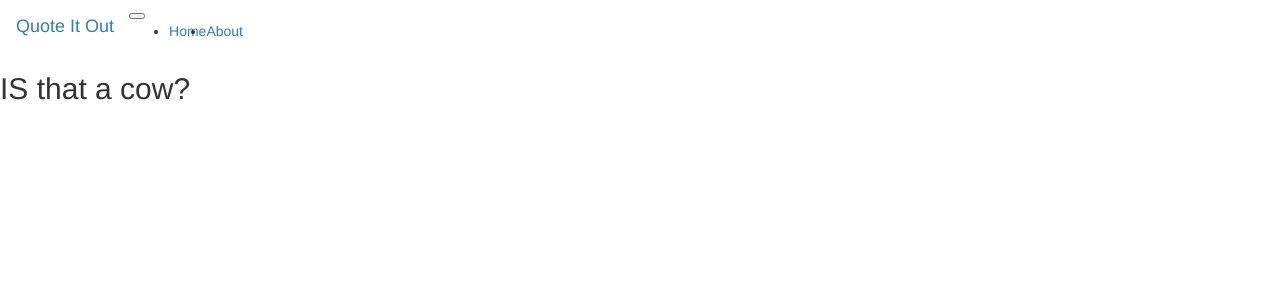
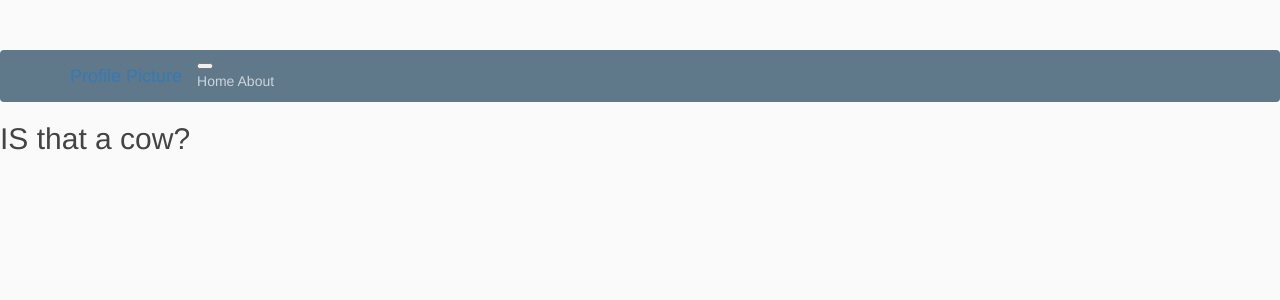
Before and after one commit to AlexWanyoike/Djangoweekone, a Django app: page /base/ in a window 1280 px wide. Shown: the top 300 px of the page. Run offline with Django 3.2, Linux system fonts and the light colour scheme; some libraries are stand-ins or nearby versions.

Commit message:
Navbar styling Inputed

```diff
--- a/base/templates/base/base.html
+++ b/base/templates/base/base.html
@@ -1,4 +1,5 @@
 {% load bootstrap3 %}
+{% load static %}
 <!DOCTYPE html>
 <html>
 <head>
@@ -12,16 +13,17 @@
 
   {% block styles %}
     {% bootstrap_css %}
+    <link rel="stylesheet" href="{% static 'css/base.css' %}">
   {% endblock %}
 
 </head>
 <body>
-  {% include "navbar.html" %}
+    {% include "navbar.html" %}
     <h2>IS that a cow?</h2>
 
     {% block scripts %}
         <script src="https://ajax.googleapis.com/ajax/libs/jquery/3.2.1/jquery.min.js"></script>
-     {% bootstrap_javascript %}
+      {% bootstrap_javascript %}
     {% endblock %}
 </body>
 </html>
--- a/base/templates/navbar.html
+++ b/base/templates/navbar.html
@@ -1,19 +1,18 @@
-<nav class="navbar navbar-expand-lg navbar-dark bg-dark">
-    <a class="navbar-brand" href="#">Quote It Out</a>
-    <button class="navbar-toggler" type="button" data-toggle="collapse" data-target="#navbarNav" aria-controls="navbarNav" aria-expanded="false" aria-label="Toggle navigation">
-      <span class="navbar-toggler-icon"></span>
-    </button>
-    <div class="col-auto">
-      <div class="collapse navbar-collapse" id="navbarNav">
-        <ul class="navbar-nav" id="leftside">
-          <li class="nav-item active">
-            <a class="nav-link" href="#">Home<span class="sr-only">(current)</span></a>
-          </li>
-          <li class="nav-item active">
-            <a class="nav-link" href="#">About<span class="sr-only">(current)</span></a>
-          </li>
+<header class="site-header">
+  <nav class="navbar navbar-expand-md navbar-dark bg-steel fixed-top">
+    <div class="container">
+      <a class="navbar-brand mr-4" href="/">Profile Picture</a>
+      <button class="navbar-toggler" type="button" data-toggle="collapse" data-target="#navbarToggle" aria-controls="navbarToggle" aria-expanded="false" aria-label="Toggle navigation">
+        <span class="navbar-toggler-icon"></span>
+      </button>
+      <div class="collapse navbar-collapse" id="navbarToggle">
+        <div class="navbar-nav mr-auto">
+          <a class="nav-item nav-link" href="">Home</a>
+          <a class="nav-item nav-link" href="">About</a>
+        </div>
+        <!-- Navbar Right Side -->
 
-        </ul>
       </div>
     </div>
-</nav>
+  </nav>
+</header>
--- a/profile_user/settings.py
+++ b/profile_user/settings.py
@@ -9,6 +9,8 @@ https://docs.djangoproject.com/en/3.2/topics/settings/
 For the full list of settings and their values, see
 https://docs.djangoproject.com/en/3.2/ref/settings/
 """
+
+import os
 
 from pathlib import Path
 
@@ -121,6 +123,9 @@ USE_TZ = True
 # https://docs.djangoproject.com/en/3.2/howto/static-files/
 
 STATIC_URL = '/static/'
+STATICFILES_DIRS = [
+    os.path.join(BASE_DIR, "static"),
+]
 
 # Default primary key field type
 # https://docs.djangoproject.com/en/3.2/ref/settings/#default-auto-field
--- /dev/null
+++ b/static/css/base.css
@@ -0,0 +1,80 @@
+body {
+    background: #fafafa;
+    color: #333333;
+    margin-top: 5rem;
+  }
+
+h1, h2, h3, h4, h5, h6 {
+color: #444444;
+}
+
+.bg-steel {
+background-color: #5f788a;
+}
+
+.site-header .navbar-nav .nav-link {
+color: #cbd5db;
+}
+
+.site-header .navbar-nav .nav-link:hover {
+color: #ffffff;
+}
+
+.site-header .navbar-nav .nav-link.active {
+font-weight: 500;
+}
+
+.content-section {
+background: #ffffff;
+padding: 10px 20px;
+border: 1px solid #dddddd;
+border-radius: 3px;
+margin-bottom: 20px;
+}
+
+.article-title {
+color: #444444;
+}
+
+a.article-title:hover {
+color: #428bca;
+text-decoration: none;
+}
+
+.article-content {
+white-space: pre-line;
+}
+
+.article-img {
+height: 65px;
+width: 65px;
+margin-right: 16px;
+}
+
+.article-metadata {
+padding-bottom: 1px;
+margin-bottom: 4px;
+border-bottom: 1px solid #e3e3e3
+}
+
+.article-metadata a:hover {
+color: #333;
+text-decoration: none;
+}
+
+.article-svg {
+width: 25px;
+height: 25px;
+vertical-align: middle;
+}
+
+.account-img {
+height: 125px;
+width: 125px;
+margin-right: 20px;
+margin-bottom: 16px;
+}
+
+.account-heading {
+font-size: 2.5rem;
+}
```
